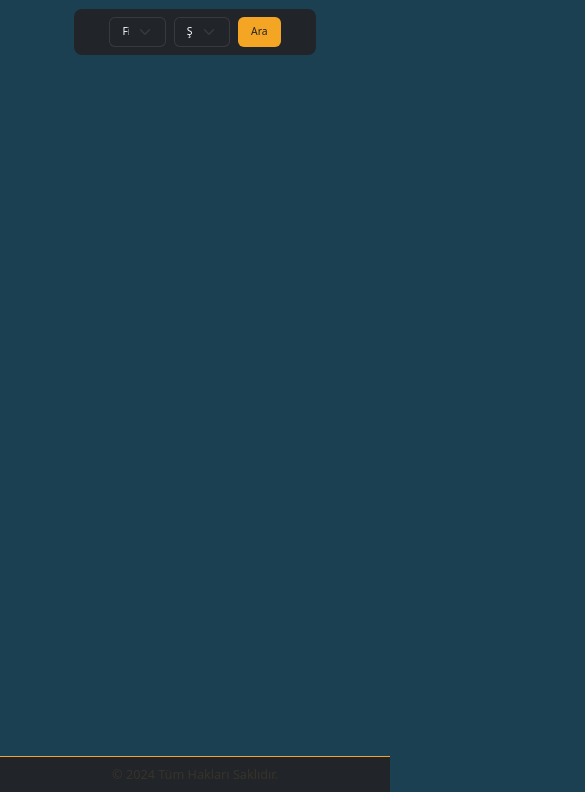
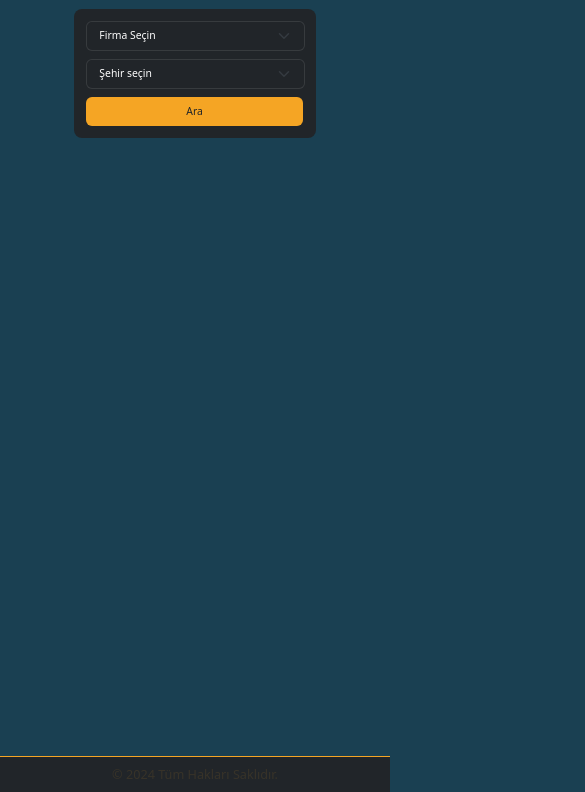
Before and after one commit to ulaskarakas/fuelPrices, a website: page public/index.html in a window 390 px wide. Shown: the part 52-844 px from the top of the page, 585 px wide, since content can reach past the window. Drawn offline with nearby package versions, Linux system fonts and the light colour scheme; no server answers.

Commit message:
index.html & style.css modified for responsive design

```diff
--- a/public/css/style.css
+++ b/public/css/style.css
@@ -22,6 +22,10 @@ body {
 .responsive {
     width: 100%;
     height: auto;
+}
+
+.width-25{
+    width: 25%;
 }
 
 img{
@@ -69,12 +73,46 @@ select {
     color: #F5A524;
 }
 
-@media (max-width: 884px) {
+@media (max-width: 1200px) {
+    #form-inner{
+        display: flex;
+        justify-content: space-evenly;
+    }
     #brandSelect{
         font-size: 85%;
+        width: 140%;
     }
     #citySelect{
         font-size: 85%;
+        width: 140%;
+    }
+    #searchButton{
+        font-size: 85%;
+    }
+    #city{
+        font-size: 85%;
+    }
+    .responsive {
+        width: 85%;
+        height: auto;
+    }
+    #table-inner{
+        font-size: 85%;
+    }
+}
+
+@media (max-width: 992px) {
+    #form-inner{
+        display: flex;
+        justify-content: space-evenly;
+    }
+    #brandSelect{
+        font-size: 85%;
+        width: 139%;
+    }
+    #citySelect{
+        font-size: 85%;
+        width: 139%;
     }
     #searchButton{
         font-size: 85%;
@@ -92,11 +130,17 @@ select {
 }
 
 @media (max-width: 768px) {
+    #form-inner{
+        display: flex;
+        justify-content: space-between;
+    }
     #brandSelect{
         font-size: 65%;
+        width: 165%;
     }
     #citySelect{
         font-size: 65%;
+        width: 165%;
     }
     #searchButton{
         font-size: 65%;
@@ -114,6 +158,11 @@ select {
 }
 
 @media (max-width: 576px) {
+    #form-inner{
+        display: flex;
+        flex-direction: column;
+        width: 235%;
+    }
     #brandselect{
         font-size: 65%;
     }
@@ -122,6 +171,7 @@ select {
     }
     #searchButton{
         font-size: 65%;
+        width: 41.5%;
     }
     #city{
         font-size: 65%;
@@ -131,19 +181,6 @@ select {
         height: auto;
     }
     #table-inner{
-        font-size: 65%;
+        font-size: 45%;
     }
 }
-
-@media (max-width: 420px) {
-    #city{
-        font-size: 50%;
-    }
-    .responsive {
-        width: 50%;
-        height: auto;
-    }
-    #table-inner{
-        font-size: 50%;
-    }
-}
--- a/public/index.html
+++ b/public/index.html
@@ -28,8 +28,8 @@
             <div class="col-2"></div>
             <div class="col-8">
                 <form class="p-2 my-1 rounded-3 bg-color-212529">
-                    <div class="form-row center">
-                        <div class="form-group mx-1 w-25">
+                    <div id="form-inner" class="form-row center">
+                        <div class="form-group mx-1 my-1 width-25">
                             <select required id="brandSelect" class="form-control form-select form-select-md" style="border: 1px solid rgb(255, 255, 255, 0.1); background-color: #212529; color: #FFFFFF;">
                                 <option selected hidden disabled value="">Firma Seçin</option>
                                 <option value="Petrol Ofisi">Petrol Ofisi</option>
@@ -39,7 +39,7 @@
                                 <option value="Türkiye Petrolleri">Türkiye Petrolleri</option>
                             </select>
                         </div>
-                        <div class="form-group mx-1 w-25">
+                        <div class="form-group mx-1 my-1 width-25">
                             <select required id="citySelect" class="form-control form-select form-select-md" style="border: 1px solid rgb(255, 255, 255, 0.1); background-color: #212529; color: #FFFFFF;">
                                 <option selected hidden disabled value="">Şehir seçin</option>
                             </select>
@@ -51,7 +51,7 @@
                             </select>
                         </div>
                         -->
-                        <div id="search" class="form-group mx-1">
+                        <div id="search" class="form-group mx-1 my-1">
                             <button id="searchButton" class="btn btn-md" onclick="search()" type="button">Ara</button>
                         </div>
                     </div>
```
